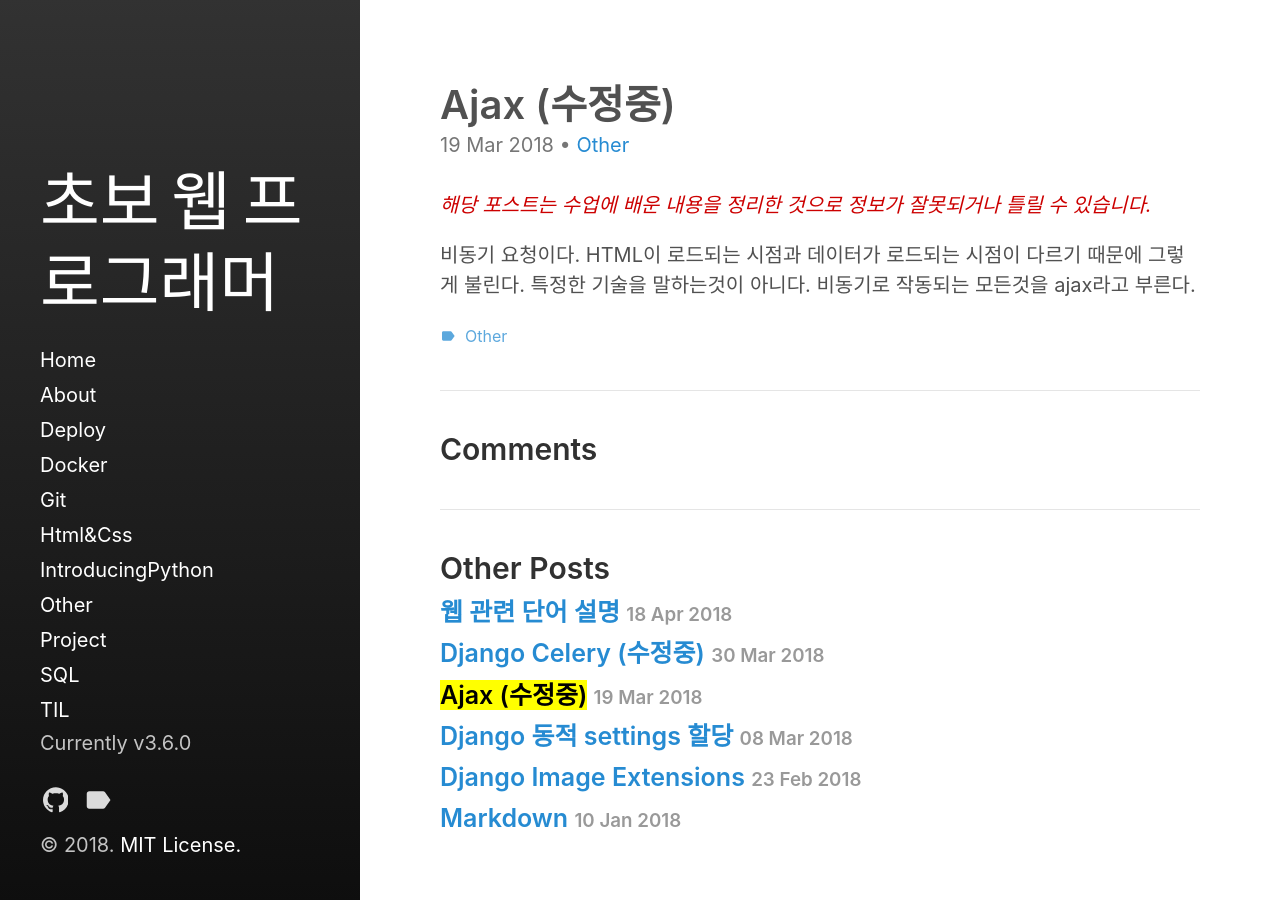
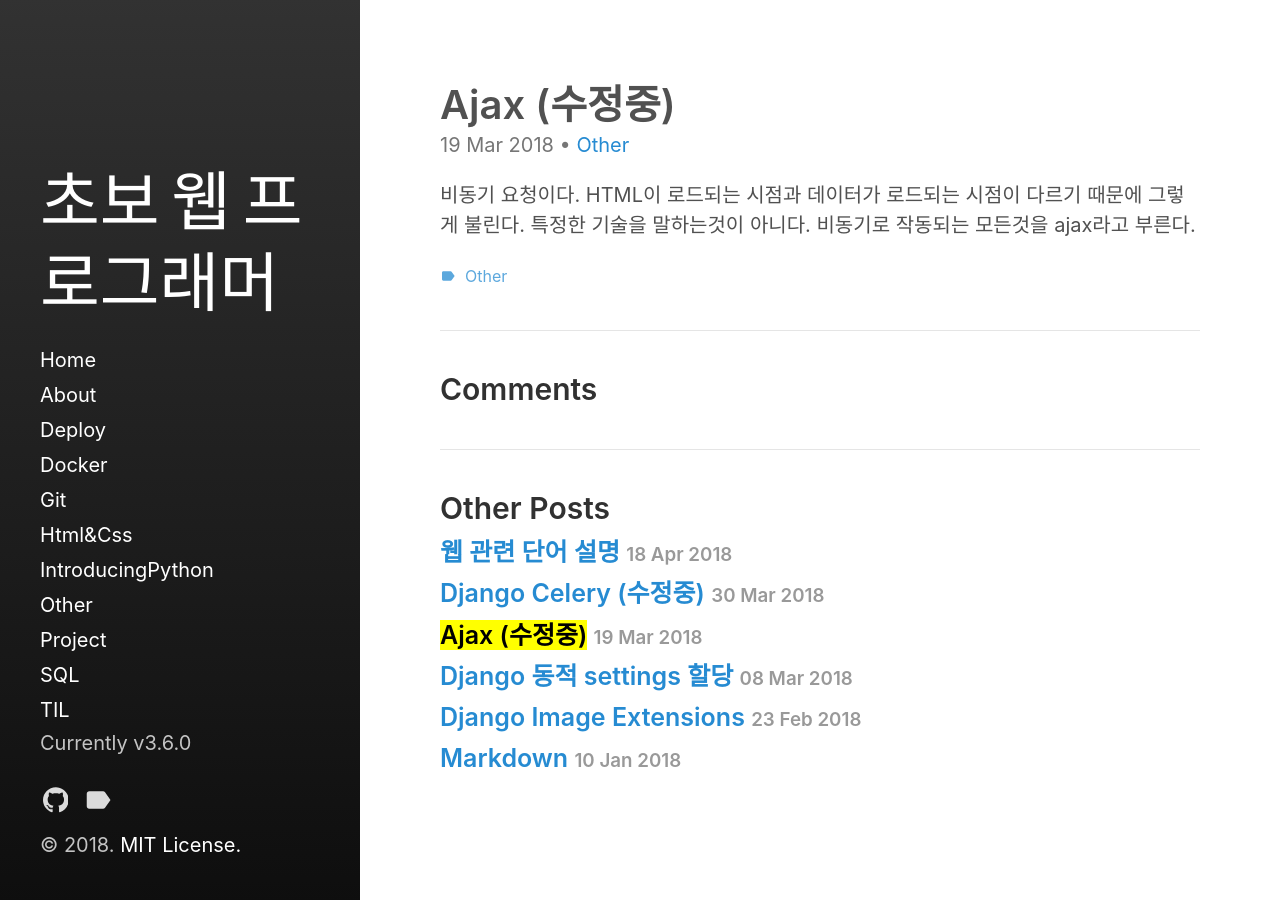
Before and after one commit to himanmenGit/himanmenGit.github.io, a Jekyll site: the page built from _posts/other/2018-03-19-ajax.md, in a window 1280 px wide. Built offline with Jekyll 4.4.1, drawn with Linux system fonts in a browser that asks for light colours; comment, search, counter and statistics services are not loaded.

Commit message:
post-meta의 메시지 뺌

```diff
--- a/_includes/post-meta.html
+++ b/_includes/post-meta.html
@@ -26,10 +26,4 @@
       {% endif %}
     {% endfor %}
   </span>
-  {% if page.title != "Home" %}
-    {% if page.tags[0] != "Project" %}
-      <br><br>
-      <span style="font-style: italic;color: #cc0000">해당 포스트는 수업에 배운 내용을 정리한 것으로 정보가 잘못되거나 틀릴 수 있습니다.</span>
-    {% endif %}
-  {% endif %}
 </div>
```
